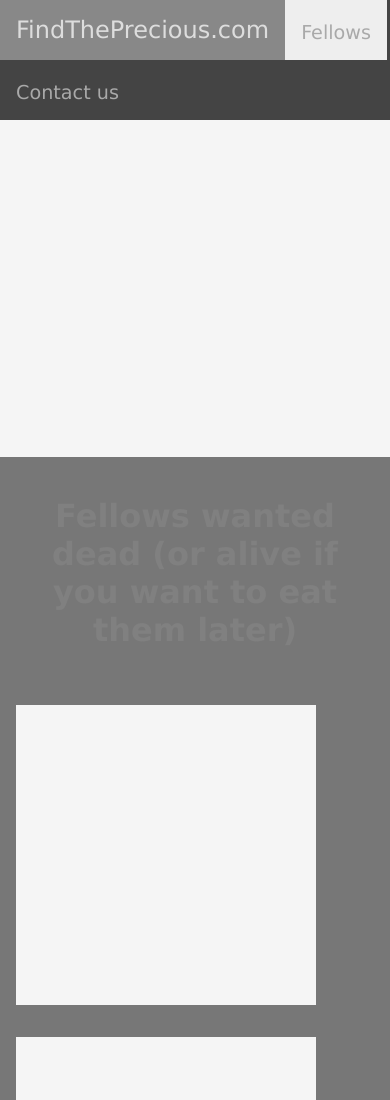
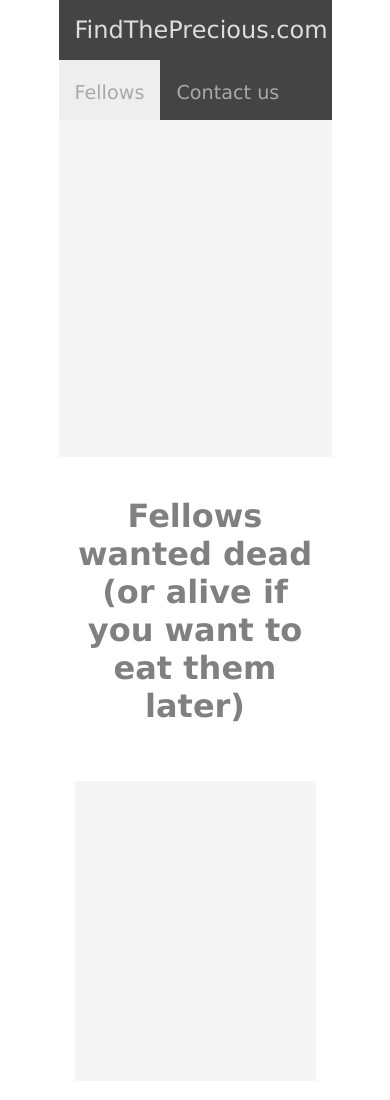
Before and after one commit to letotor/hillSide, a website built with Parcel: page index.html in a window 390 px wide. Shown: the top 1100 px of the page. Built offline with nearby package versions, Linux system fonts and the light colour scheme.

Commit message:
ajout container mobile

```diff
--- a/assets/styles.css
+++ b/assets/styles.css
@@ -155,17 +155,3 @@ footer a:hover {
     font-size: 1.2rem;
 }
 /***FIN FOOTER***/
-
-
-@media (max-width:600px) {
-    .container {
-        width: 100%;
-        margin: 0 auto;
-        background: #777;
-    }
-
-    #articles {
-        flex-flow: column nowrap;
-    }
-
-}
--- a/index.html
+++ b/index.html
@@ -5,6 +5,7 @@
     <meta charset="UTF-8">
     <title>Find the precious!</title>
     <link rel="stylesheet"  href="./assets/styles.css">
+<link rel="stylesheet" media="only screen and (max-width: 500px)" href="./assets/styles.mobile.css" />
 </head>
 
 <body>
```
